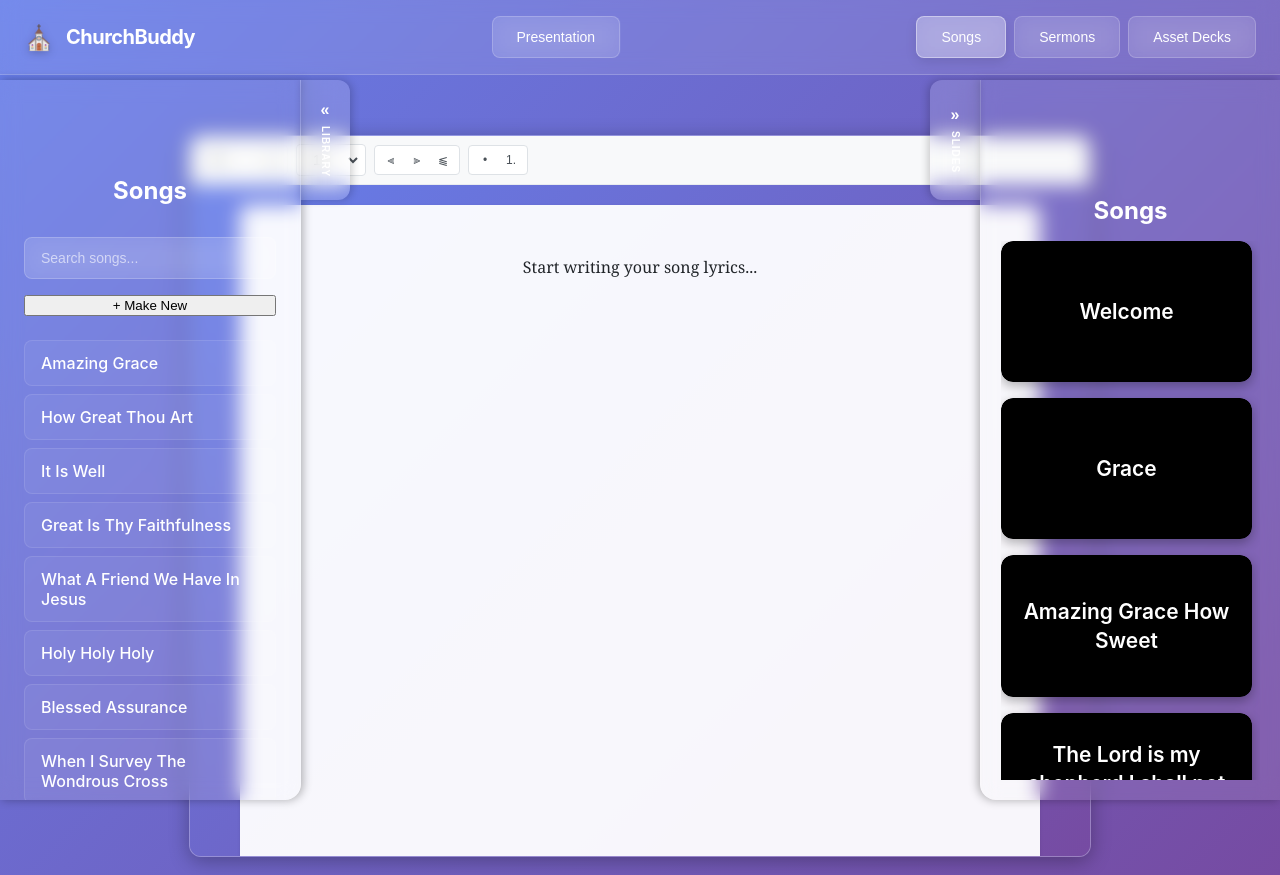
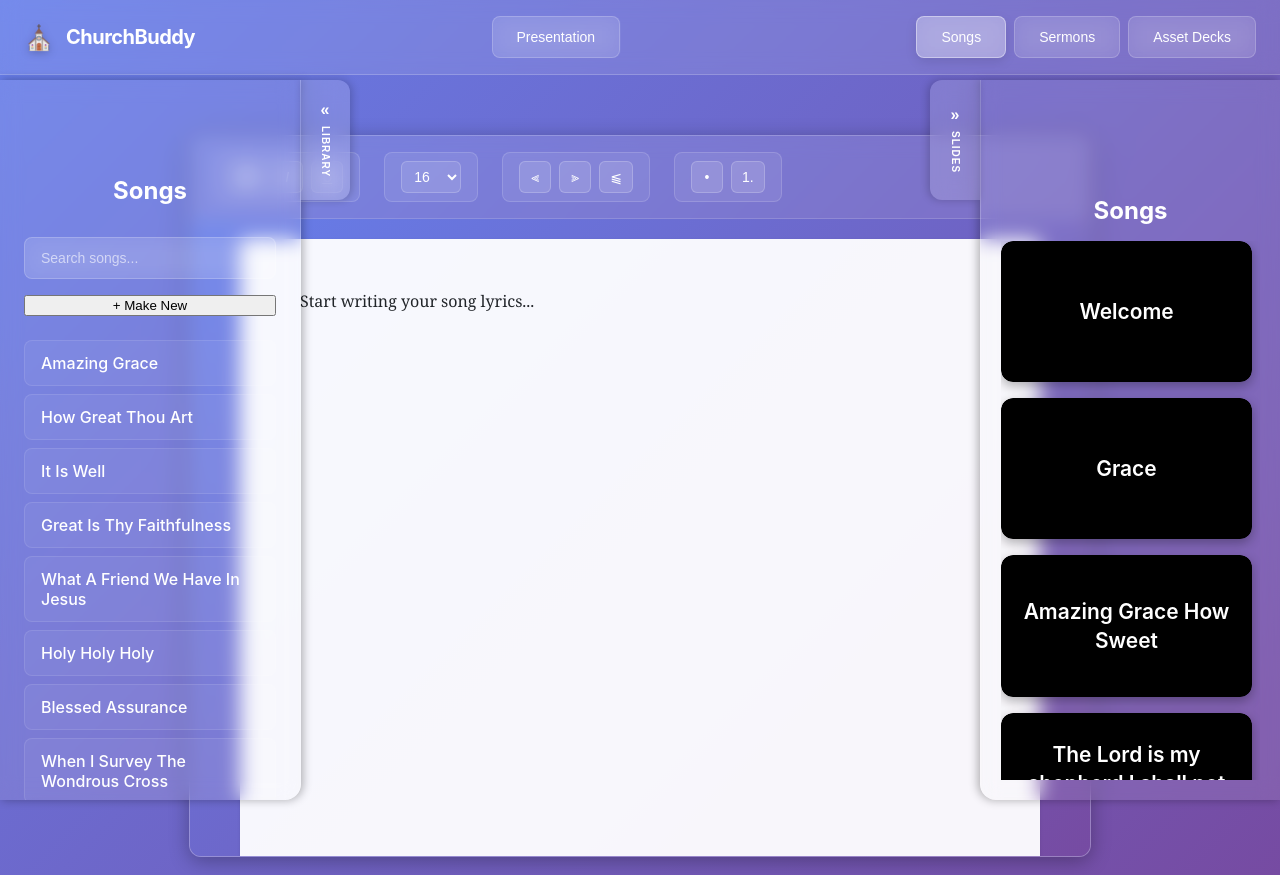
Before and after one commit to c0x65o/Hitcentz-ChurchBuddy, a React (Create React App) app in the folder churchbuddy-frontend/: page / in a window 1280 px wide. Built offline with nearby package versions, Linux system fonts and the light colour scheme.

Commit message:
Applied SlideEditorModal toolbar styles to TextEditor toolbar and set default text alignment to left

```diff
--- a/churchbuddy-frontend/src/components/TextEditor/TextEditor.module.css
+++ b/churchbuddy-frontend/src/components/TextEditor/TextEditor.module.css
@@ -16,61 +16,70 @@
 .toolbar {
   display: flex;
   align-items: center;
-  gap: 8px;
-  padding: 8px 12px;
-  background: #f8f9fa;
-  border-bottom: 1px solid #e9ecef;
+  gap: 24px; /* Increased gap */
+  padding: 16px 24px; /* Increased padding */
+  background: transparent; /* Transparent background */
+  border-bottom: 1px solid rgba(255, 255, 255, 0.15); /* Modern border */
   flex-wrap: wrap;
 }
 
 .toolGroup {
   display: flex;
   align-items: center;
-  gap: 2px;
-  padding: 2px 4px;
-  background: white;
-  border-radius: 4px;
-  border: 1px solid #dee2e6;
+  gap: 8px; /* Consistent gap */
+  padding: 8px 16px; /* Consistent padding */
+  background: rgba(255, 255, 255, 0.08); /* Frosted glass background */
+  border-radius: 8px; /* More rounded corners */
+  border: 1px solid rgba(255, 255, 255, 0.15); /* Subtle border */
 }
 
 .toolButton {
-  background: transparent;
-  border: none;
-  border-radius: 3px;
-  color: #495057;
-  padding: 4px 6px;
-  font-size: 12px;
+  background: rgba(255, 255, 255, 0.12); /* Frosted glass button */
+  border: 1px solid rgba(255, 255, 255, 0.2); /* Subtle border */
+  border-radius: 6px; /* Slightly more rounded */
+  color: white; /* White text */
+  padding: 6px 10px; /* Adjusted padding */
+  font-size: 14px; /* Larger font size */
   cursor: pointer;
   transition: all 0.2s ease;
-  min-width: 24px;
-  height: 24px;
+  min-width: 32px; /* Increased min-width */
+  height: 32px; /* Increased height */
   display: flex;
   align-items: center;
   justify-content: center;
 }
 
 .toolButton:hover {
-  background: #e9ecef;
-  color: #212529;
+  background: rgba(255, 255, 255, 0.2); /* Darker on hover */
+  border-color: rgba(255, 255, 255, 0.3); /* Darker border on hover */
+  transform: translateY(-1px); /* Slight lift effect */
 }
 
 .toolButton:active {
-  background: #dee2e6;
+  background: rgba(255, 255, 255, 0.25); /* Even darker on active */
+  transform: translateY(0);
 }
 
 .toolSelect {
-  background: transparent;
-  border: none;
-  color: #495057;
-  padding: 4px 8px;
-  font-size: 14px;
+  background: rgba(255, 255, 255, 0.1); /* Frosted glass select */
+  border: 1px solid rgba(255, 255, 255, 0.2); /* Subtle border */
+  color: white; /* White text */
+  padding: 6px 8px; /* Adjusted padding */
+  font-size: 14px; /* Larger font size */
   cursor: pointer;
-  border-radius: 4px;
+  border-radius: 6px; /* More rounded */
   min-width: 60px;
+  height: 32px; /* Consistent height */
 }
 
 .toolSelect:hover {
-  background: #e9ecef;
+  background: rgba(255, 255, 255, 0.2); /* Darker on hover */
+  border-color: rgba(255, 255, 255, 0.3); /* Darker border on hover */
+}
+
+.toolSelect option {
+  background: #333; /* Dark background for options */
+  color: white; /* White text for options */
 }
 
 .editorArea {
@@ -100,6 +109,7 @@
   position: relative;
   margin-bottom: 50vh; /* Provide some buffer space at the bottom for typing */
   min-height: 1104px; /* Approximate 11.5 inches at 96 DPI */
+  text-align: left; /* Added for left alignment */
 }
 
 .editor {
```
